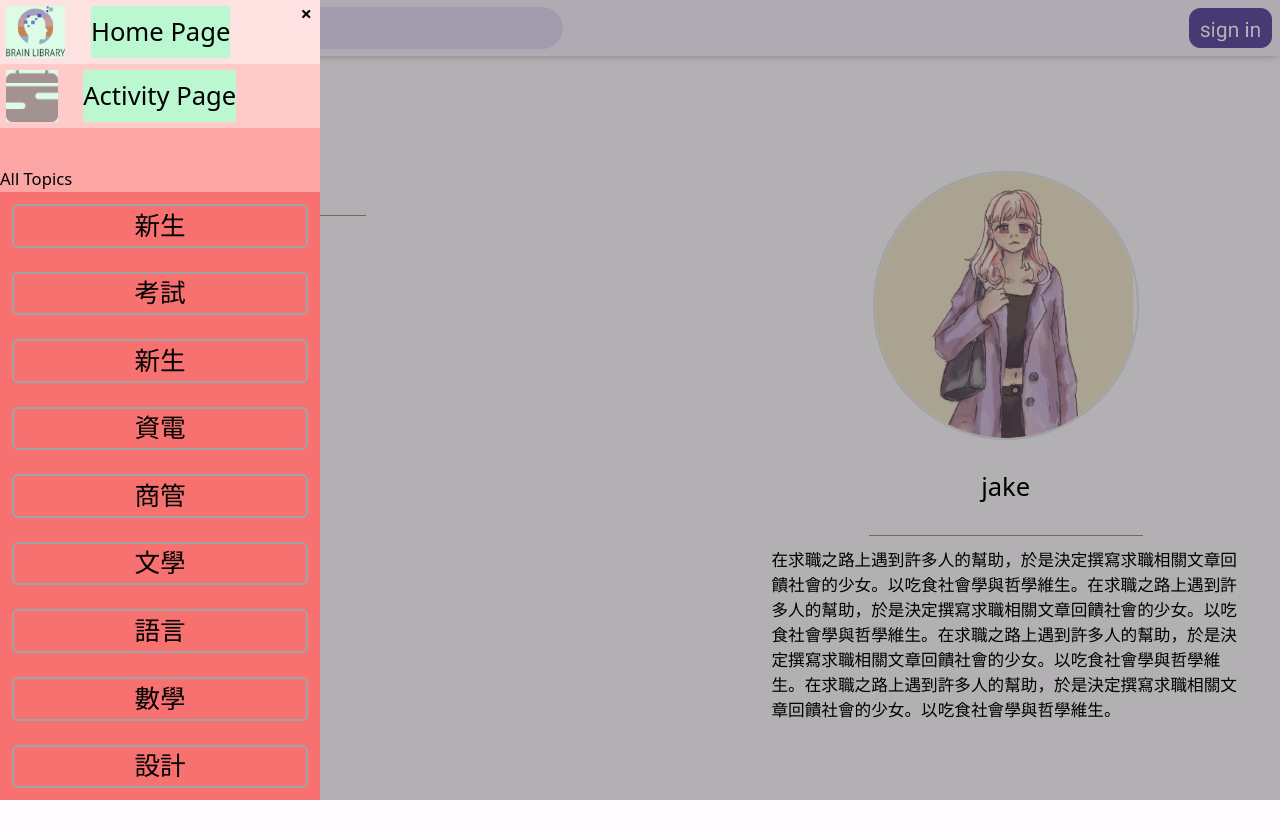
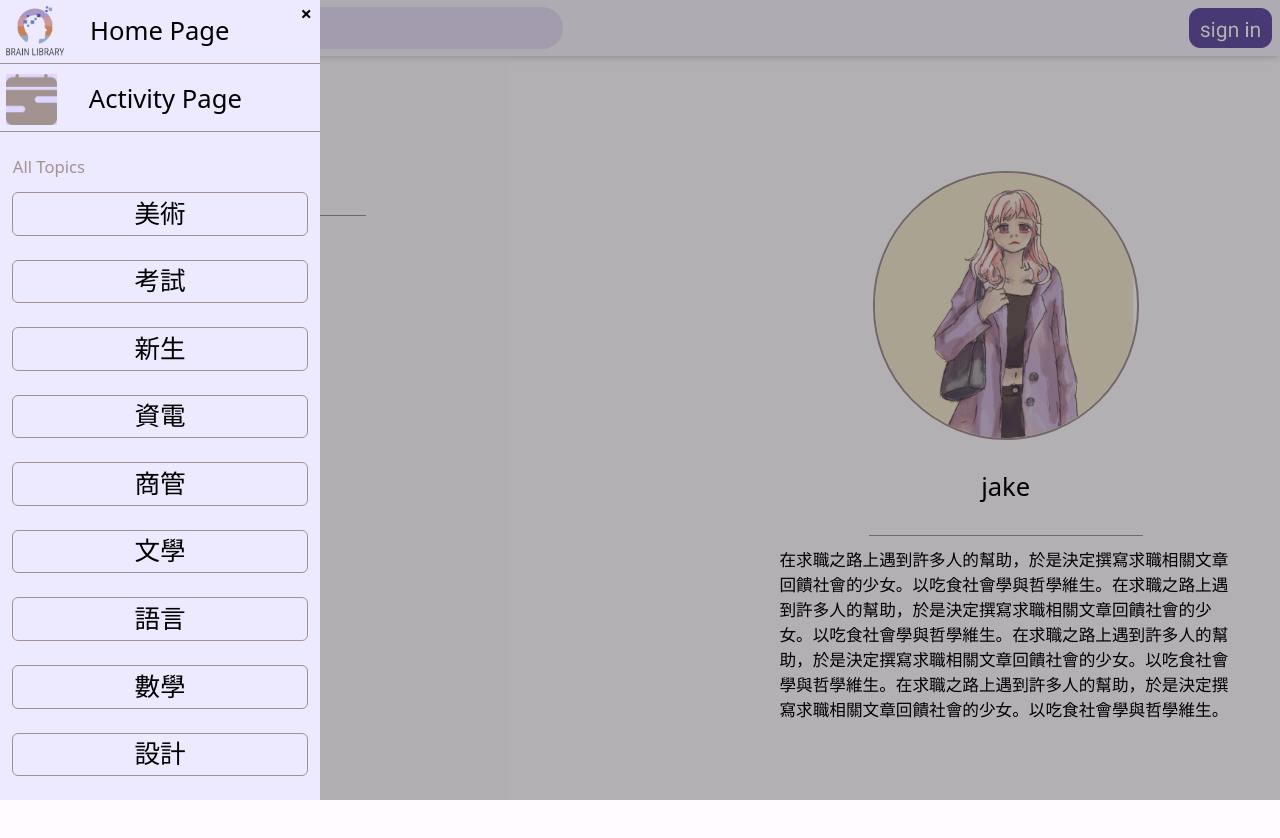
Before and after one commit to benbebobo149/BrainLib, a Nuxt app in the folder frontend/: page /personal in a window 1280 px wide. Both pictures are taken after a click on the button 38 px from the left and 28 px from the top of the page. Shown: the top 838 px of the page. Built offline with nearby package versions, Linux system fonts and the light colour scheme.

Commit message:
add: color finish,add the memory of SearchBar content

```diff
--- a/frontend/components/InPageNav.vue
+++ b/frontend/components/InPageNav.vue
@@ -9,7 +9,7 @@
                 <label for="name" class="w-auto h-full flex items-center">
                     <img src="Search.png" alt="Search" class="w-auto h-full cursor-pointer p-2.5">
                 </label>
-                <input type="text" id="name" placeholder="       Search" class="w-5/6 h-3/4 rounded-full bg-secondary2">
+                <input type="text" id="name" placeholder="    Search" v-model="SearchContent" class="w-5/6 h-3/4 rounded-full bg-secondary2">
             </div>
         </div>
         <div v-if="!SigninVisible" class="flex w-1/2 h-full justify-end">
@@ -54,11 +54,14 @@ export default defineComponent({
         const Photo = ref('');
         Photo.value = 'PhotoSticker.png';
 
+        const SearchContent = ref('');
+
         return {
             SigninVisible,
             openModal,
             closeModal,
-            Photo
+            Photo,
+            SearchContent
         };
     }
 });
--- a/frontend/components/ListNav.vue
+++ b/frontend/components/ListNav.vue
@@ -3,54 +3,54 @@
     <img src="ListNav.png" class="w-auto h-[80%]" alt="ListNav">
   </button>
   <div v-if="ListNavVisible" class="fixed inset-0 flex bg-black bg-opacity-30 w-screen h-screen max-h-full">
-    <div class="relative w-[25%] h-auto bg-red-100">
+    <div class="relative w-[25%] h-auto bg-violet-100">
       <button @click="closeModal" class="absolute right-2 text-xl font-bold cursor-pointer">&times;</button>
-      <div class="w-auto h-[8%] flex bg-red-100 items-center">
-        <NuxtLink to="./" class="flex w-auto h-[80%] bg-green-100 ml-[.5vw]">
+      <div class="w-auto h-[8%] flex bg-violet-100 items-center border-b border-terotory">
+        <NuxtLink to="./" class="flex w-auto h-[80%] ml-[.5vw]">
           <img src="logo.png" alt="logo" class="w-full h-auto">
         </NuxtLink>
-        <NuxtLink to="./" class="flex w-auto h-[80%] bg-green-200 items-center ml-[2vw]">
-          <p class="text-[2vw] ">Home Page</p>
+        <NuxtLink to="./" class="flex w-auto h-[80%] items-center ">
+          <p class="text-[2vw] ml-[2vw] ">Home Page</p>
         </NuxtLink>
       </div>
-      <div class="w-auto h-[8%] flex bg-red-200 items-center">
-        <NuxtLink to="./" class="flex w-auto h-[80%] bg-green-100 ml-[.5vw]">
+      <div class="w-auto h-[8%] flex bg-violet-100 items-center mt-1 border-b border-terotory">
+        <NuxtLink to="./" class="flex w-auto h-[80%] bg-violet-200 ml-[.5vw]">
           <img src="/ListNav/Calendar.png" alt="Calendar" class="w-auto h-full">
         </NuxtLink>
-        <NuxtLink to="./" class="flex w-auto h-[80%] bg-green-200 items-center ml-[2vw] ">
-          <p class="text-[2vw] ">Activity Page</p>
+        <NuxtLink to="./" class="flex w-auto h-[80%] items-center ml-[2.5vw] ">
+          <p class="text-[2vw]">Activity Page</p>
         </NuxtLink>
       </div>
-      <div class="w-auto h-[8%] flex bg-red-300 items-end">
-        <p class="text-[1.3vw]">All Topics</p>
+      <div class="w-auto h-[6%] flex bg-violet-100 items-end ">
+        <p class="text-[1.3vw] ml-[1vw] text-terotory">All Topics</p>
       </div>
-      <div class="w-auto h-[76%] bg-red-400 overflow-y-hidden">
-        <div class="w-auto h-full bg-red-400 overflow-y-scroll hide-scrollbar fill-available">
-        <NuxtLink to="./" class="flex w-auto h-[8vh] items-center justify-center m-3 border-2 border-neutral-400 rounded-md">
+      <div class="w-auto h-[76%] bg-violet-100 overflow-y-hidden">
+        <div class="w-auto h-full bg-violet-100 overflow-y-scroll hide-scrollbar fill-available">
+        <NuxtLink to="./" class="flex w-auto h-[8vh] items-center justify-center m-3 border  border-terotory rounded-md">
+          <p class="text-[2vw] ">美術</p>
+        </NuxtLink>
+        <NuxtLink to="./" class="flex w-auto h-[8vh] items-center justify-center m-3 border  border-terotory rounded-md">
+          <p class="text-[2vw] ">考試</p>
+        </NuxtLink>
+        <NuxtLink to="./" class="flex w-auto h-[8vh] items-center justify-center m-3 border  border-terotory rounded-md">
           <p class="text-[2vw] ">新生</p>
         </NuxtLink>
-        <NuxtLink to="./" class="flex w-auto h-[8vh] items-center justify-center m-3 border-2 border-neutral-400 rounded-md">
-          <p class="text-[2vw] ">考試</p>
-        </NuxtLink>
-        <NuxtLink to="./" class="flex w-auto h-[8vh] items-center justify-center m-3 border-2 border-neutral-400 rounded-md">
-          <p class="text-[2vw] ">新生</p>
-        </NuxtLink>
-        <NuxtLink to="./" class="flex w-auto h-[8vh] items-center justify-center m-3 border-2 border-neutral-400 rounded-md">
+        <NuxtLink to="./" class="flex w-auto h-[8vh] items-center justify-center m-3 border  border-terotory rounded-md">
           <p class="text-[2vw] ">資電</p>
         </NuxtLink>
-        <NuxtLink to="./" class="flex w-auto h-[8vh] items-center justify-center m-3 border-2 border-neutral-400 rounded-md">
+        <NuxtLink to="./" class="flex w-auto h-[8vh] items-center justify-center m-3 border  border-terotory rounded-md">
           <p class="text-[2vw] ">商管</p>
         </NuxtLink>
-        <NuxtLink to="./" class="flex w-auto h-[8vh] items-center justify-center m-3 border-2 border-neutral-400 rounded-md">
+        <NuxtLink to="./" class="flex w-auto h-[8vh] items-center justify-center m-3 border  border-terotory rounded-md">
           <p class="text-[2vw] ">文學</p>
         </NuxtLink>
-        <NuxtLink to="./" class="flex w-auto h-[8vh] items-center justify-center m-3 border-2 border-neutral-400 rounded-md">
+        <NuxtLink to="./" class="flex w-auto h-[8vh] items-center justify-center m-3 border  border-terotory rounded-md">
           <p class="text-[2vw] ">語言</p>
         </NuxtLink>
-        <NuxtLink to="./" class="flex w-auto h-[8vh] items-center justify-center m-3 border-2 border-neutral-400 rounded-md">
+        <NuxtLink to="./" class="flex w-auto h-[8vh] items-center justify-center m-3 border  border-terotory rounded-md">
           <p class="text-[2vw] ">數學</p>
         </NuxtLink>
-        <NuxtLink to="./" class="flex w-auto h-[8vh] items-center justify-center m-3 border-2 border-neutral-400 rounded-md">
+        <NuxtLink to="./" class="flex w-auto h-[8vh] items-center justify-center m-3 border  border-terotory rounded-md">
           <p class="text-[2vw] ">設計</p>
         </NuxtLink>
       </div>
--- a/frontend/pages/personal/index.vue
+++ b/frontend/pages/personal/index.vue
@@ -2,7 +2,7 @@
     <div class="flex w-screen h-screen bg-bgcolor max-w-full max-h-full">
         <div class="w-2/3 h-screen bg-bgcolor">
             <div class="w-full h-1/4 bg-bgcolor flex items-center text-[2.5vw] p-10 ">
-                <div class=" w-1/2 h-full border-b border-terotory flex items-center">
+                <div class=" w-1/2 h-full border-b border-terotory flex items-end">
                     <p class="font-bold ">Your Post</p>
                 </div>
             </div>
@@ -16,7 +16,7 @@
         <div class="w-1/2 h-auto bg-bgcolor">
             <div class="w-full h-[60%] bg-bgcolor">
                 <div class="flex w-full h-[80%] bg-bgcolor justify-center items-end">
-                    <img src="UserPhoto.png" alt="UserPhoto" class="w-auto h-[70%] rounded-full border-2">
+                    <img src="UserPhoto.png" alt="UserPhoto" class="w-auto h-[70%] rounded-full border-2 border-terotory">
                 </div>
                 <div class="flex justify-center items-center w-full h-[20%] bg-bgcolor">
                     <div class=" w-1/2 h-full border-b border-terotory flex items-center justify-center">
@@ -25,7 +25,7 @@
                 </div>
             </div>
             <div class="w-full h-[40%] bg-bgcolor flex justify-center">
-                <p class="text-[1.3vw] p-10 pt-3">{{ introduction }}</p>
+                <p class="text-[1.3vw] p-12 pt-3">{{ introduction }}</p>
             </div>
         </div>
     </div>
--- a/frontend/tailwind.config.js
+++ b/frontend/tailwind.config.js
@@ -15,6 +15,7 @@ module.exports = {
     theme: {
       extend: {
         colors: {
+          'neutral96': '#F7F2FA',
           'tertiary': '#FFD8E4',
           'primary': '#6750A4',
           'secondary': '#D0BCFF',
```
